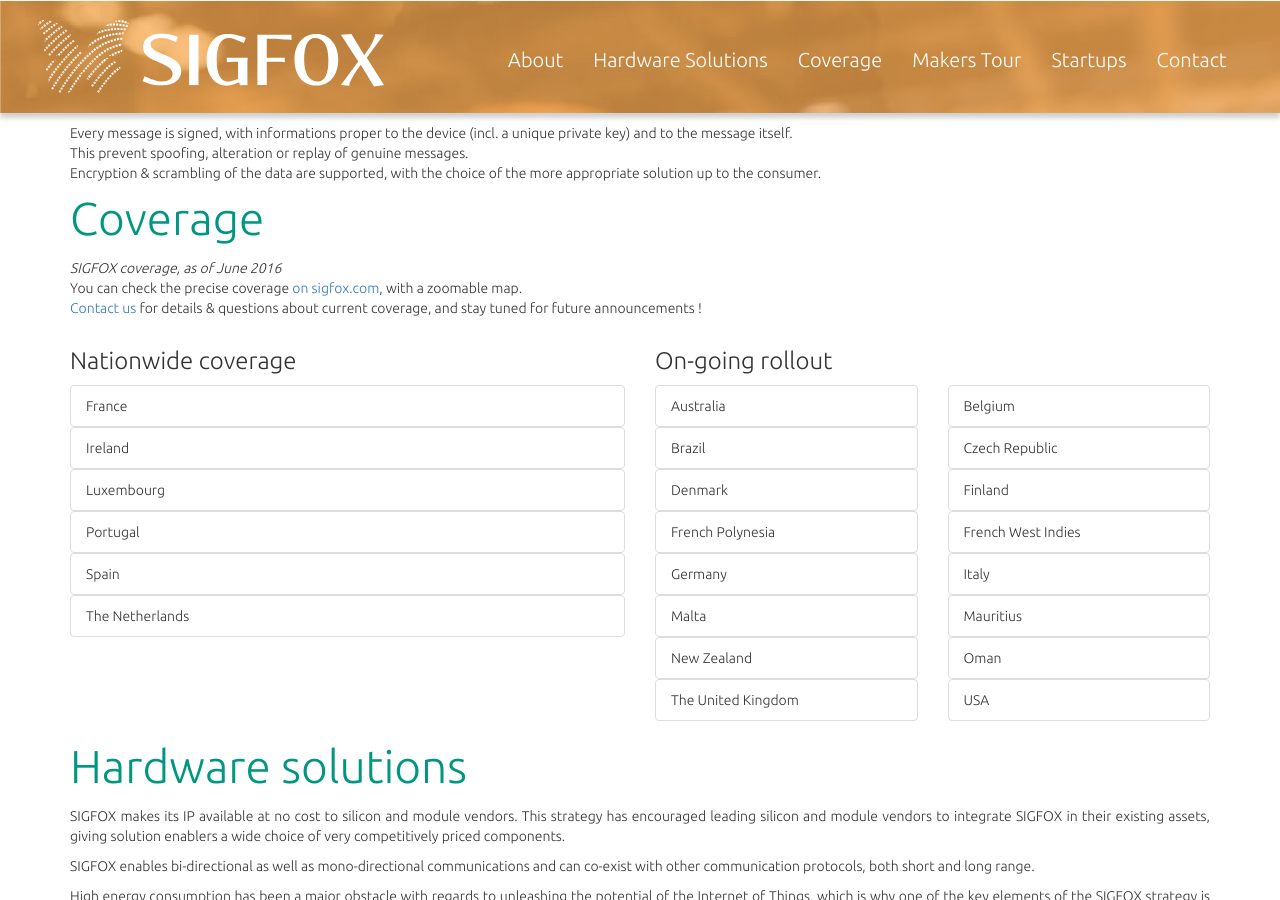
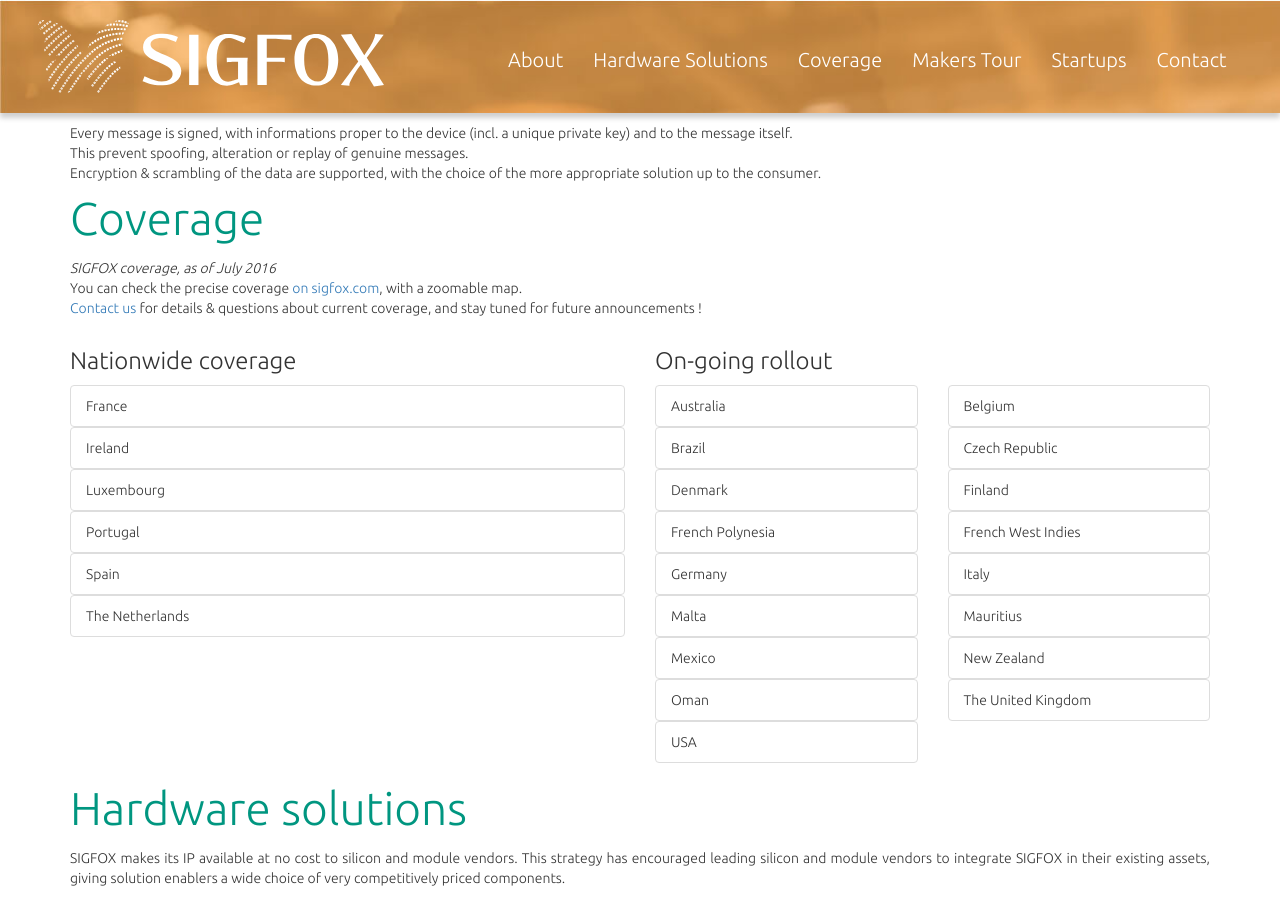
Before and after one commit to sigfox/makers.sigfox.com, a Jekyll site: the page built from index.html, in a window 1280 px wide and 900 px high, scrolled down 977 px. Built offline with Jekyll 4.4.1, drawn with Linux system fonts in a browser that asks for light colours.

Commit message:
Coverage : add Mexico

```diff
--- a/_data/coverage.yml
+++ b/_data/coverage.yml
@@ -1,4 +1,4 @@
-update: 2016/06/30
+update: 2016/07/05
 countries:
   - name: France
     status: nationwide
@@ -44,3 +44,5 @@
     status: rollout
   - name: French West Indies
     status: rollout
+  - name: Mexico
+    status: rollout
```
